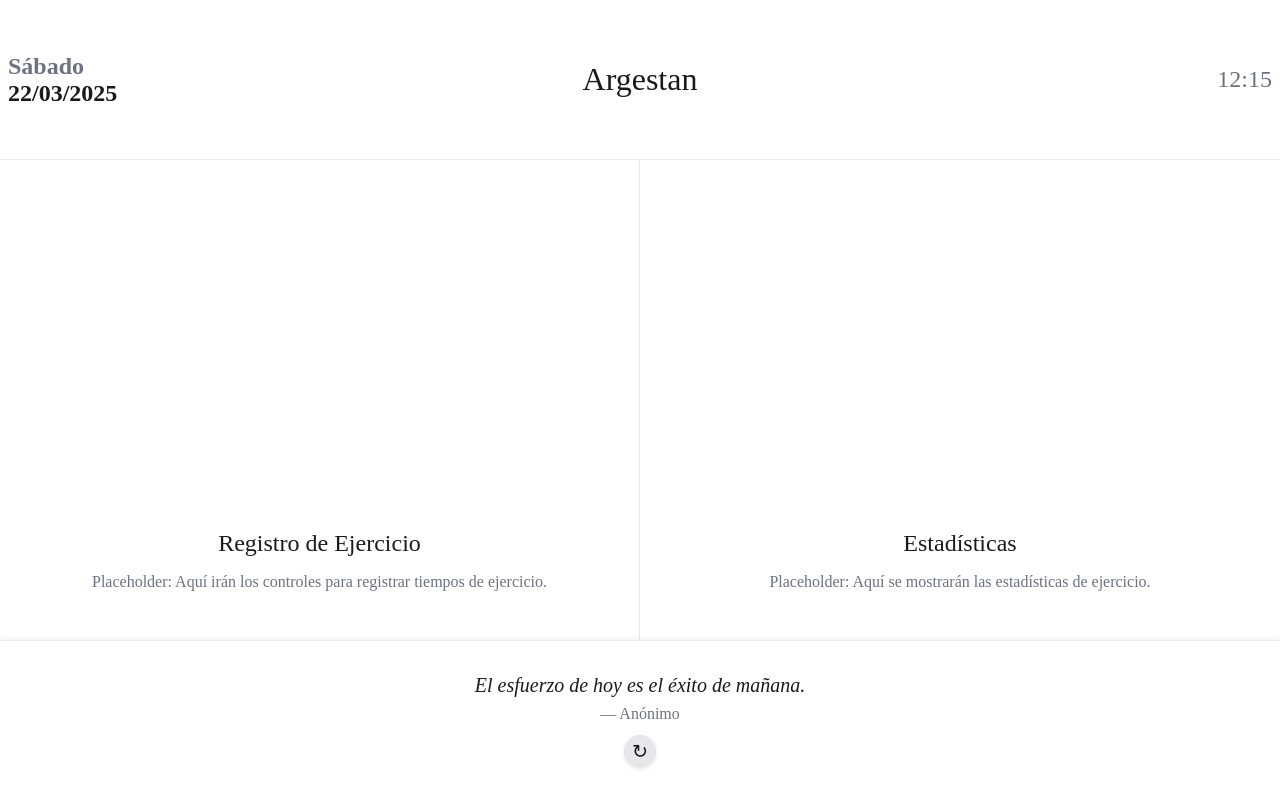
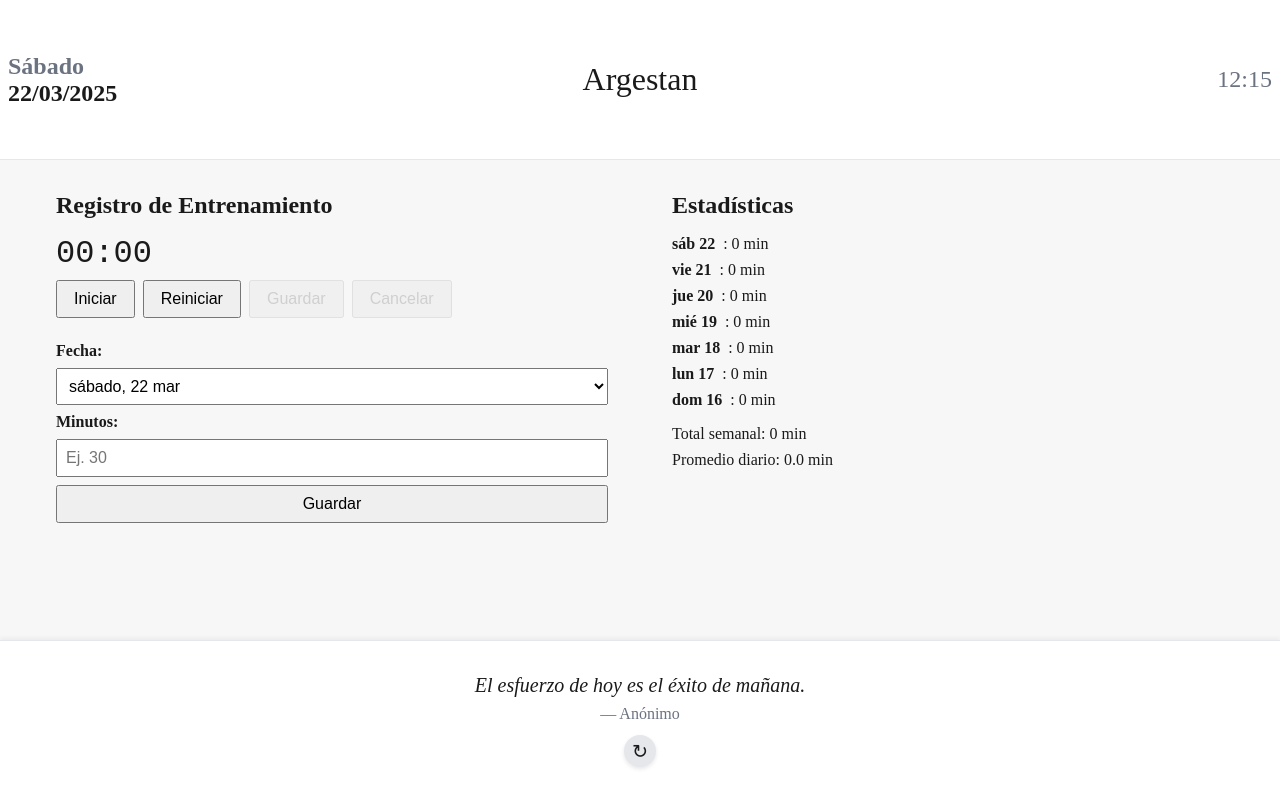
Before and after one commit to RadikeCosa/fitness-study-app, a React (Vite) app: page / in a window 1280 px wide. Built offline with nearby package versions, Linux system fonts and the light colour scheme.

Commit message:
Agregar ExerciseLog y StatsDisplay al Dashboard con registro manual y cronómetro

```diff
--- a/src/components/Dashboard.css
+++ b/src/components/Dashboard.css
@@ -1,43 +1,18 @@
 /* src/components/Dashboard.css */
 .dashboard {
-  width: 100%;
-  height: 100vh; /* Todo el alto disponible */
-  display: flex;
-  flex-direction: row;
-  background-color: var(--base-bg); /* #F7F7F8 */
+  padding: 1rem;
 }
 
-.exercise-log-section,
-.stats-display-section {
-  width: 50%; /* Reparten el ancho equitativamente */
-  height: 100%; /* Usan todo el alto */
-  padding: 1rem;
-  box-sizing: border-box;
+.dashboard-container {
+  display: grid;
+  grid-template-columns: 1fr 1fr; /* Izquierda: ExerciseLog, Derecha: Stats */
+  gap: 2rem;
+  max-width: 1200px;
+  margin: 0 auto;
 }
 
-.exercise-log-section {
-  background-color: var(--panel-bg); /* #FFFFFF */
-  border-right: 1px solid var(--border); /* #E5E7EB - Separación sutil */
-}
-
-.stats-display-section {
-  background-color: var(--panel-bg); /* #FFFFFF */
-}
-
-@media (max-width: 600px) {
-  .dashboard {
-    flex-direction: column;
-  }
-
-  .exercise-log-section,
-  .stats-display-section {
-    width: 100%;
-    height: 50%; /* En móviles, se apilan y reparten el alto */
-    border-right: none;
-    border-bottom: 1px solid var(--border); /* Separación vertical */
-  }
-
-  .stats-display-section {
-    border-bottom: none; /* Último no necesita borde */
+@media (max-width: 768px) {
+  .dashboard-container {
+    grid-template-columns: 1fr; /* Apila en móviles */
   }
 }
--- a/src/components/Dashboard.jsx
+++ b/src/components/Dashboard.jsx
@@ -1,18 +1,17 @@
 // src/components/Dashboard.jsx
-import "./Dashboard.css";
+import React from "react";
 import ExerciseLog from "./ExerciseLog";
 import StatsDisplay from "./StatsDisplay";
+import "./Dashboard.css";
 
 function Dashboard() {
   return (
-    <div className="dashboard">
-      <div className="exercise-log-section">
+    <section className="dashboard" aria-label="Panel de entrenamiento">
+      <div className="dashboard-container">
         <ExerciseLog />
-      </div>
-      <div className="stats-display-section">
         <StatsDisplay />
       </div>
-    </div>
+    </section>
   );
 }
 
--- a/src/components/ExerciseLog.css
+++ b/src/components/ExerciseLog.css
@@ -1,21 +1,58 @@
 /* src/components/ExerciseLog.css */
 .exercise-log {
-  height: 100%;
-  display: flex;
-  flex-direction: column;
-  align-items: center;
-  justify-content: center;
-  text-align: center;
-  color: var(--text-primary); /* #1A1A1A */
+  padding: 1rem;
 }
 
 .exercise-log h2 {
   font-size: 1.5rem;
-  font-weight: 500;
   margin-bottom: 1rem;
 }
 
-.exercise-log p {
+.stopwatch {
+  margin-bottom: 1.5rem;
+}
+
+.stopwatch output {
+  display: block;
+  font-size: 2rem;
+  font-family: monospace;
+  margin-bottom: 0.5rem;
+}
+
+.stopwatch-controls {
+  display: flex;
+  gap: 0.5rem;
+}
+
+.stopwatch-controls button {
+  padding: 0.5rem 1rem;
   font-size: 1rem;
-  color: var(--text-secondary); /* #6B7280 */
+  cursor: pointer;
 }
+
+.stopwatch-controls button:disabled {
+  opacity: 0.5;
+  cursor: not-allowed;
+}
+
+.manual-log {
+  display: flex;
+  flex-direction: column;
+  gap: 0.5rem;
+}
+
+.manual-log label {
+  font-weight: bold;
+}
+
+.manual-log select,
+.manual-log input {
+  padding: 0.5rem;
+  font-size: 1rem;
+}
+
+.manual-log button {
+  padding: 0.5rem;
+  font-size: 1rem;
+  cursor: pointer;
+}
--- a/src/components/ExerciseLog.jsx
+++ b/src/components/ExerciseLog.jsx
@@ -1,15 +1,137 @@
 // src/components/ExerciseLog.jsx
+import React, { useState, useEffect } from "react";
 import "./ExerciseLog.css";
 
 function ExerciseLog() {
+  const [time, setTime] = useState(0); // Segundos totales
+  const [isRunning, setIsRunning] = useState(false);
+  const [manualDate, setManualDate] = useState(
+    new Date().toISOString().split("T")[0]
+  );
+  const [manualMinutes, setManualMinutes] = useState("");
+
+  // Cronómetro
+  useEffect(() => {
+    let interval;
+    if (isRunning) {
+      interval = setInterval(() => {
+        setTime((prev) => prev + 1);
+      }, 1000);
+    }
+    return () => clearInterval(interval);
+  }, [isRunning]);
+
+  // Opciones de fechas (hoy y 7 días atrás)
+  const getDateOptions = () => {
+    const options = [];
+    for (let i = 0; i <= 7; i++) {
+      const date = new Date();
+      date.setDate(date.getDate() - i);
+      const value = date.toISOString().split("T")[0];
+      options.push(
+        <option key={value} value={value}>
+          {date.toLocaleDateString("es-ES", {
+            weekday: "long",
+            month: "short",
+            day: "numeric",
+          })}
+        </option>
+      );
+    }
+    return options;
+  };
+
+  // Formatear tiempo
+  const formatTime = (seconds) => {
+    const mins = Math.floor(seconds / 60);
+    const secs = seconds % 60;
+    return `${mins.toString().padStart(2, "0")}:${secs
+      .toString()
+      .padStart(2, "0")}`;
+  };
+
+  // Guardar en localStorage
+  const saveTime = () => {
+    const logs = JSON.parse(localStorage.getItem("exerciseLogs") || "{}");
+    const today = new Date().toISOString().split("T")[0];
+    logs[today] = (logs[today] || 0) + Math.floor(time / 60);
+    localStorage.setItem("exerciseLogs", JSON.stringify(logs));
+    setTime(0);
+    setIsRunning(false);
+  };
+
+  const saveManual = (e) => {
+    e.preventDefault();
+    if (!manualMinutes || manualMinutes <= 0) return;
+    const logs = JSON.parse(localStorage.getItem("exerciseLogs") || "{}");
+    logs[manualDate] = (logs[manualDate] || 0) + parseInt(manualMinutes);
+    localStorage.setItem("exerciseLogs", JSON.stringify(logs));
+    setManualMinutes("");
+  };
+
   return (
-    <section className="exercise-log">
-      <h2>Registro de Ejercicio</h2>
-      <p>
-        Placeholder: Aquí irán los controles para registrar tiempos de
-        ejercicio.
-      </p>
-    </section>
+    <article className="exercise-log" aria-label="Registro de ejercicio">
+      <h2>Registro de Entrenamiento</h2>
+
+      {/* Cronómetro */}
+      <section className="stopwatch">
+        <output aria-live="polite">{formatTime(time)}</output>
+        <div className="stopwatch-controls">
+          <button
+            onClick={() => setIsRunning(!isRunning)}
+            aria-label={isRunning ? "Pausar cronómetro" : "Iniciar cronómetro"}
+          >
+            {isRunning ? "Pausar" : "Iniciar"}
+          </button>
+          <button
+            onClick={() => setTime(0)}
+            disabled={isRunning}
+            aria-label="Reiniciar cronómetro"
+          >
+            Reiniciar
+          </button>
+          <button
+            onClick={saveTime}
+            disabled={time === 0}
+            aria-label="Guardar tiempo"
+          >
+            Guardar
+          </button>
+          <button
+            onClick={() => setTime(0)}
+            disabled={time === 0}
+            aria-label="Cancelar cronómetro"
+          >
+            Cancelar
+          </button>
+        </div>
+      </section>
+
+      {/* Registro manual */}
+      <form className="manual-log" onSubmit={saveManual}>
+        <label htmlFor="manual-date">Fecha:</label>
+        <select
+          id="manual-date"
+          value={manualDate}
+          onChange={(e) => setManualDate(e.target.value)}
+        >
+          {getDateOptions()}
+        </select>
+        <label htmlFor="manual-minutes">Minutos:</label>
+        <input
+          id="manual-minutes"
+          type="number"
+          min="1"
+          value={manualMinutes}
+          onChange={(e) => setManualMinutes(e.target.value)}
+          placeholder="Ej. 30"
+          required
+        />
+        <button type="submit" aria-label="Guardar registro manual">
+          Guardar
+        </button>
+      </form>
+    </article>
   );
 }
 
--- a/src/components/StatsDisplay.css
+++ b/src/components/StatsDisplay.css
@@ -1,21 +1,28 @@
 /* src/components/StatsDisplay.css */
 .stats-display {
-  height: 100%;
-  display: flex;
-  flex-direction: column;
-  align-items: center;
-  justify-content: center;
-  text-align: center;
-  color: var(--text-primary); /* #1A1A1A */
+  padding: 1rem;
 }
 
 .stats-display h2 {
   font-size: 1.5rem;
-  font-weight: 500;
   margin-bottom: 1rem;
 }
 
+.stats-display ul {
+  list-style: none;
+  padding: 0;
+  margin-bottom: 1rem;
+}
+
+.stats-display li {
+  margin-bottom: 0.5rem;
+}
+
+.stats-display time {
+  font-weight: bold;
+  margin-right: 0.5rem;
+}
+
 .stats-display p {
-  font-size: 1rem;
-  color: var(--text-secondary); /* #6B7280 */
+  margin: 0.5rem 0;
 }
--- a/src/components/StatsDisplay.jsx
+++ b/src/components/StatsDisplay.jsx
@@ -1,12 +1,55 @@
 // src/components/StatsDisplay.jsx
+import React, { useState, useEffect } from "react";
 import "./StatsDisplay.css";
 
 function StatsDisplay() {
+  const [logs, setLogs] = useState({});
+
+  useEffect(() => {
+    const updateLogs = () => {
+      setLogs(JSON.parse(localStorage.getItem("exerciseLogs") || "{}"));
+    };
+    updateLogs();
+    window.addEventListener("storage", updateLogs); // Escucha cambios
+    return () => window.removeEventListener("storage", updateLogs);
+  }, []);
+
+  const getLast7Days = () => {
+    const days = [];
+    for (let i = 0; i < 7; i++) {
+      const date = new Date();
+      date.setDate(date.getDate() - i);
+      const key = date.toISOString().split("T")[0];
+      days.push({ date: key, minutes: logs[key] || 0 });
+    }
+    return days;
+  };
+
+  const totalMinutes = Object.values(logs).reduce((sum, min) => sum + min, 0);
+  const averageMinutes = totalMinutes / 7 || 0;
+
   return (
-    <section className="stats-display">
+    <article
+      className="stats-display"
+      aria-label="Estadísticas de entrenamiento"
+    >
       <h2>Estadísticas</h2>
-      <p>Placeholder: Aquí se mostrarán las estadísticas de ejercicio.</p>
-    </section>
+      <ul>
+        {getLast7Days().map(({ date, minutes }) => (
+          <li key={date}>
+            <time dateTime={date}>
+              {new Date(date).toLocaleDateString("es-ES", {
+                weekday: "short",
+                day: "numeric",
+              })}
+            </time>
+            : {minutes} min
+          </li>
+        ))}
+      </ul>
+      <p>Total semanal: {totalMinutes} min</p>
+      <p>Promedio diario: {averageMinutes.toFixed(1)} min</p>
+    </article>
   );
 }
 
```
Also changed, not shown: src/hooks/useExerciseTime.js (deleted, +0 -52 lines).
